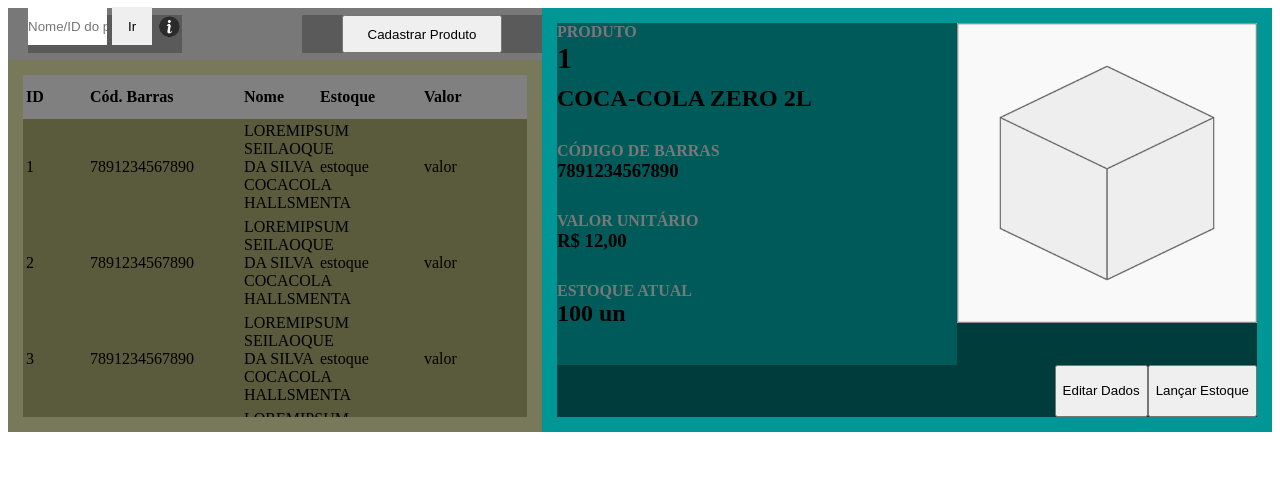
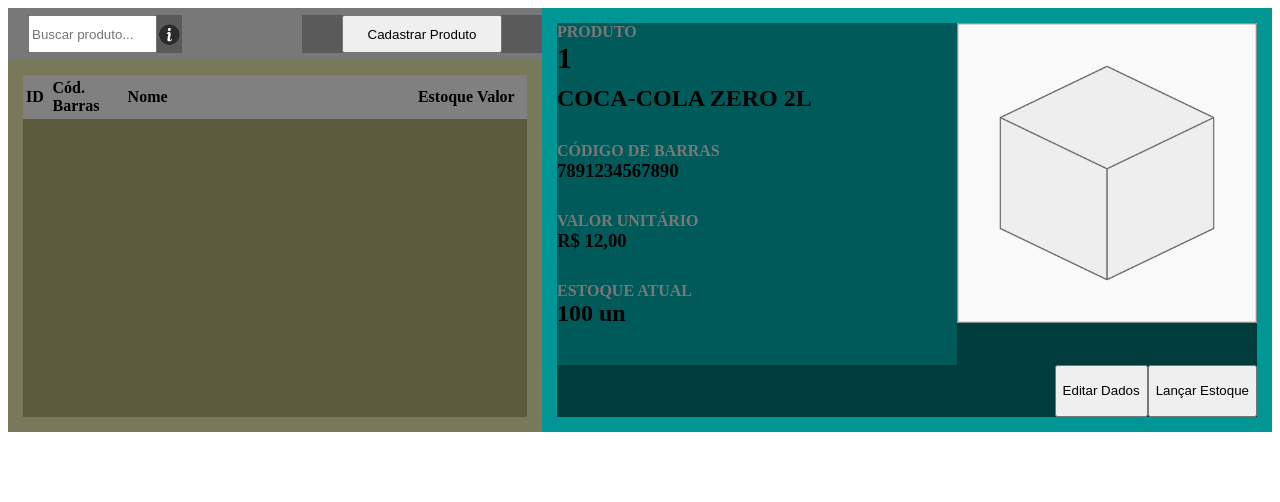
Before and after one commit to lq01/site-vendas, a PHP site: page /views/produtos.php in a window 1280 px wide. Shown: the top 502 px of the page. Run offline with PHP 8.4, Linux system fonts and the light colour scheme; lists and menus that the app fills with data are empty.

Commit message:
aperfeiçoando lista, exibição de produtos e busca de produtos

```diff
--- /dev/null
+++ b/app/assets/componentesUI.css
@@ -0,0 +1,9 @@
+/*Configurando características gerais dos componentes em todo o site*/
+/*Customizando botões*/
+/*Customizando inputs*/
+/*Customizando tabelas*/
+.linha_resultado {background-color: rgb(220, 220, 220);}
+.linha_resultado:hover {
+    background-color: rgb(200, 200, 200);
+    cursor: pointer;
+}
--- a/app/assets/index.js
+++ b/app/assets/index.js
@@ -13,6 +13,10 @@
         .then(resp => resp.text())
         .then(html => {
             document.getElementById("conteudo").innerHTML = html;
+            if (pagina === "produtos") {
+                document.dispatchEvent(new Event("paginaProdutosCarregada"));
+            }
+
         })
         .catch(() => {
             document.getElementById("conteudo").innerHTML = "<p>Erro ao carregar página.</p>";
--- a/app/assets/produtos.css
+++ b/app/assets/produtos.css
@@ -4,7 +4,7 @@
 }
 
 #produtos, #produtos_areaListagem, #produtos_navbar, #produtos_navbar_pesquisa,
-#produtos_navbar_pesquisa_form, #produtos_navbar_cadastrarProduto,
+#campo_pesquisa_produto, #produtos_navbar_cadastrarProduto,
 #produtos_areaListagem_containerLista, #tabela_lista_produtos {
     display: flex;
     box-sizing: border-box;
@@ -35,7 +35,7 @@
     width: 30%;
     align-items: center;
 }
-#produtos_navbar_pesquisa_form {
+#campo_pesquisa_produto {
     flex-direction: row;
     width: 100%;
     height: 100%;
@@ -77,7 +77,6 @@
 #tabela_lista_produtos {
     flex-direction: column;
     height: 100%;
-    /* border-collapse: collapse; */
 }
 #lista_produtos_header {
     background-color: grey;
@@ -89,7 +88,6 @@
 thead, tbody tr {
     display: table;
     width: 100%;
-    table-layout: fixed;
     text-align: left;
     box-sizing: border-box;
 }
@@ -109,15 +107,19 @@
     max-height: 200px;
 
 }
-#tabela_colunaID {
-    width: 60px;
+.tabela_colunaID {
+    width: 5%;
 }
-#tabela_colunaCodBarras {
-    width: 150px;
+.tabela_colunaCodBarras {
+    width: 15%;
 }
-#tabela_colunaEstoque, #tabela_colunaValor {
-    width: 100px;
+.tabela_colunaNome {
+    width: 60%;
 }
+.tabela_colunaEstoque, .tabela_colunaValor {
+    width: 10%;
+}
+
 
 
 #produtos_areaExibicao, #produtos_areaExibicao_detalhes, #produtos_areaExibicao_detalhes_areaDadosProduto,
--- a/app/index.php
+++ b/app/index.php
@@ -5,7 +5,7 @@
         <meta name="viewport" content="width=device-width, initial-scale=1.0">
         <title>App de Vendas</title>
         <link rel="stylesheet" type="text/css" href="assets/includes.css">
-        <script src="assets/index.js" defer></script>
+
 
     </head>
 
@@ -29,6 +29,8 @@
             }
         ?>
         </div>
+        <script src="assets/index.js"></script>
+        <script src="assets/operacoes.js"></script>
     </body>
 </html>
 <!--
--- a/app/views/produtos.php
+++ b/app/views/produtos.php
@@ -1,14 +1,12 @@
 <!--TODO: PREENCHER AS CLASSES DE BOTÕES DEPOIS -->
 <link rel="stylesheet" type="text/css" href="assets/produtos.css">
+<link rel="stylesheet" type="text/css" href="assets/componentesUI.css">
 <div id="produtos">
     <div id="produtos_areaListagem">
         <div id="produtos_navbar">
                 <div id="produtos_navbar_pesquisa">
-                    <form id="produtos_navbar_pesquisa_form" method="POST" action="controllers/produtoController.php">
-                        <input class="produtos_navbar_pesquisa_form_item" type="hidden" name="acao" value="buscar_produto_nome_id_codBarras">
-                        <input class="produtos_navbar_pesquisa_form_item" type="text" name="nome_id_produto" placeholder="Nome/ID do produto">
-                        <button class="produtos_navbar_pesquisa_form_item" type="submit">Ir</button>
-                        <img id="info_pesquisa" src="assets/img/info.png" width="25" height="25" title="Digite % para pesquisar por nome. Digite %% para pesquisar por código de barras.">
+                    <input type="text" id="campo_pesquisa_produto" name="campo_pesquisa_produto" placeholder="Buscar produto...">
+                    <img id="info_pesquisa" src="assets/img/info.png" width="25" height="25" title="Digite % para pesquisar por nome. Digite %% para pesquisar por código de barras.">
                     </form>
 
                 </div>
@@ -23,24 +21,14 @@
                             <!--O cabeçalho deve permanecer fixo, mas a tabela deve ser rolável,
                             configurar isso depois-->
                             <tr>
-                                <th id="tabela_colunaID">ID</th>
-                                <th id="tabela_colunaCodBarras">Cód. Barras</th>
-                                <th id="tabela_colunaNome">Nome</th>
-                                <th id="tabela_colunaEstoque">Estoque</th>
-                                <th id="tabela_colunaValor">Valor</th>
+                                <th class="tabela_colunaID">ID</th>
+                                <th class="tabela_colunaCodBarras">Cód. Barras</th>
+                                <th class="tabela_colunaNome">Nome</th>
+                                <th class="tabela_colunaEstoque">Estoque</th>
+                                <th class="tabela_colunaValor">Valor</th>
                         </thead>
                         <tbody id="tabela_produtos">
-                            <?php
-                            for ($i = 1; $i <= 15; $i++) {
-                                echo "<tr>";
-                                echo "<td id='tabela_colunaID'>".htmlspecialchars($i) ."</td>";
-                                echo "<td id='tabela_colunaCodBarras'>". htmlspecialchars("7891234567890") ."</td>";
-                                echo "<td id='tabela_colunaNome'>". htmlspecialchars("LOREMIPSUM SEILAOQUE DA SILVA COCACOLA HALLSMENTA") ."</td>";
-                                echo "<td id='tabela_colunaEstoque'>". htmlspecialchars("estoque") ."</td>";
-                                echo "<td id='tabela_colunaValor'>". htmlspecialchars("valor") ."</td>";
-                                echo "</tr>";
-                            }
-                            ?>
+
                             <!-- TODO: Os produtos serão inseridos aqui dinamicamente, configurar isso mais tarde
                             Devo criar uma classe pra gerar diferentes tabelas de produtos para cada view?-->
                         </tbody>
@@ -72,5 +60,6 @@
             <button id="btn_editar_dados_produto">Editar Dados</button>
             <button id="btn_lancar_estoque_produto">Lançar Estoque</button>
         </div>
+
     </div>
 </div>
```
Also changed, not shown: app/assets/includes.css (+5 -5 lines), app/assets/operacoes.js (added, +72 -0 lines), app/controllers/produtoController.php (+19 -12 lines), app/helpers/ManagerUI.php (+19 -3 lines), app/model/Produto.php (+6 -5 lines).
